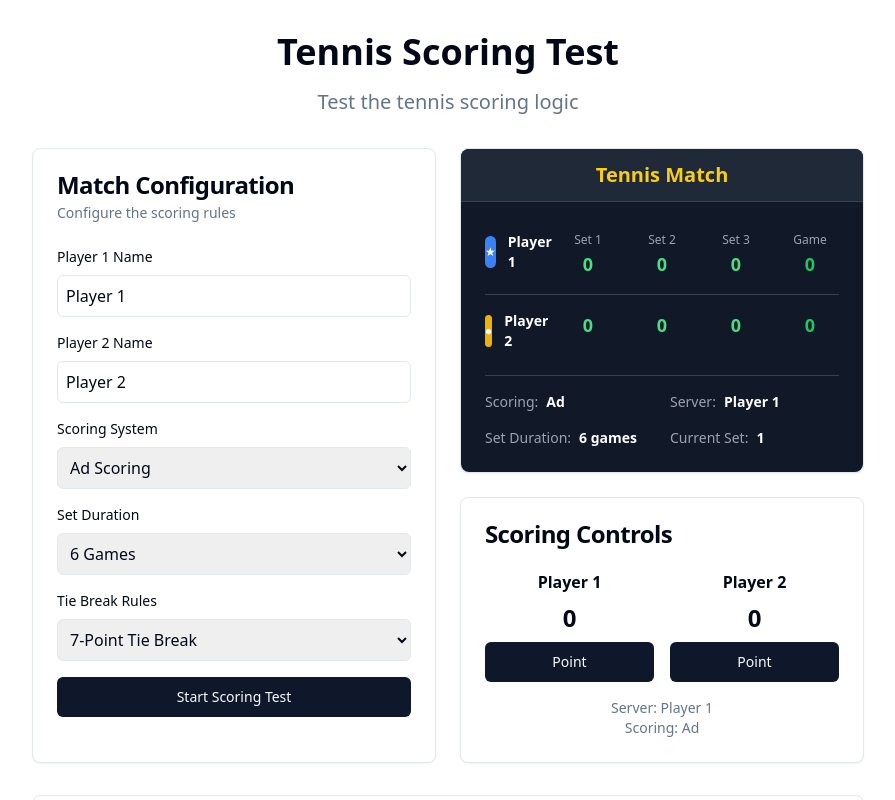
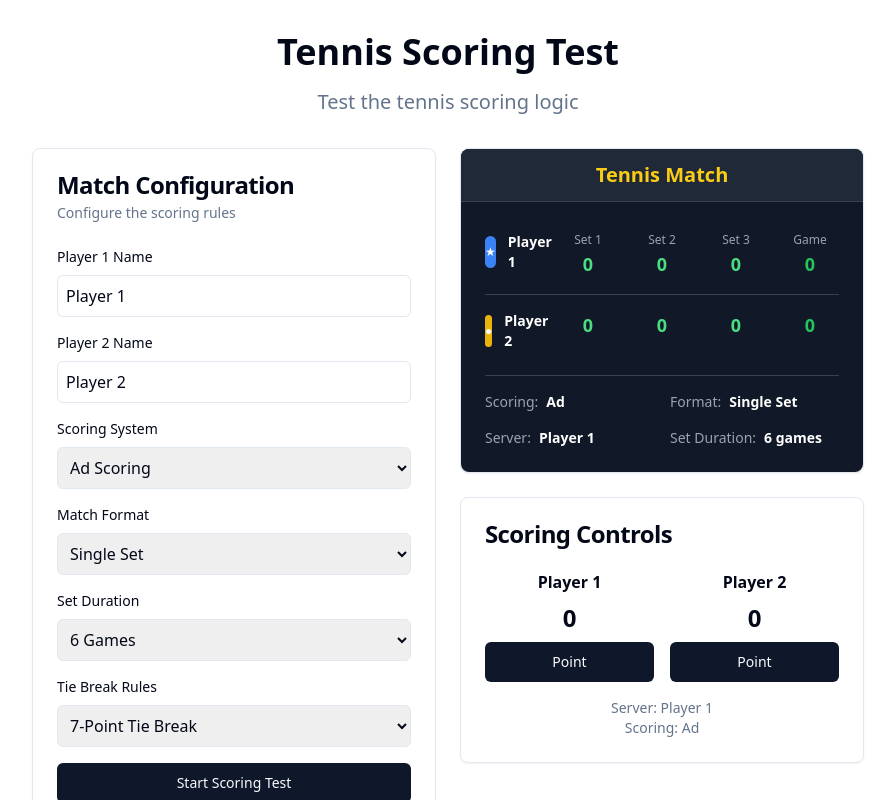
Before and after one commit to paulcham/tennis-score-sharer, a React (Create React App) app: page / in a window 1280 px wide. Both pictures are taken after a click on the button "Start Scoring Test". Shown: the top 800 px of the page, without its empty margins (192-1087 px from the left). Built offline with nearby package versions, Linux system fonts and the light colour scheme.

Commit message:
Add match format configuration (single, best of 3, best of 5) and fix ESLint warning

```diff
--- a/src/components/scoring/GameScorer.tsx
+++ b/src/components/scoring/GameScorer.tsx
@@ -20,7 +20,7 @@ const GameScorer: React.FC<GameScorerProps> = ({ config }) => {
     { player1Games: 0, player2Games: 0, isComplete: false }
   ]);
 
-  const [currentSet, setCurrentSet] = useState(1);
+  const [currentSet] = useState(1);
   const [gameHistory, setGameHistory] = useState<GameScore[]>([]);
 
   const handlePoint = (scoringPlayer: Player) => {
--- a/src/components/scoring/Scoreboard.tsx
+++ b/src/components/scoring/Scoreboard.tsx
@@ -118,6 +118,13 @@ const Scoreboard: React.FC<ScoreboardProps> = ({ config, currentGameScore, sets,
                   </span>
                 </div>
                 <div>
+                  <span className="text-gray-400">Format:</span>
+                  <span className="ml-2 font-semibold">
+                    {config.matchFormat === 'single' ? 'Single Set' :
+                     config.matchFormat === 'best-of-3' ? 'Best of 3' : 'Best of 5'}
+                  </span>
+                </div>
+                <div>
                   <span className="text-gray-400">Server:</span>
                   <span className="ml-2 font-semibold">
                     {currentGameScore.server === 'player1' ? config.player1Name : config.player2Name}
@@ -126,10 +133,6 @@ const Scoreboard: React.FC<ScoreboardProps> = ({ config, currentGameScore, sets,
                 <div>
                   <span className="text-gray-400">Set Duration:</span>
                   <span className="ml-2 font-semibold">{config.setDuration} games</span>
-                </div>
-                <div>
-                  <span className="text-gray-400">Current Set:</span>
-                  <span className="ml-2 font-semibold">{currentSet}</span>
                 </div>
               </div>
             </div>
--- a/src/pages/TestScoring.tsx
+++ b/src/pages/TestScoring.tsx
@@ -74,6 +74,19 @@ const TestScoring: React.FC = () => {
               </div>
 
               <div>
+                <label className="block text-sm font-medium mb-2">Match Format</label>
+                <select
+                  value={config.matchFormat}
+                  onChange={(e) => handleConfigChange('matchFormat', e.target.value)}
+                  className="w-full p-2 border rounded-md"
+                >
+                  <option value="single">Single Set</option>
+                  <option value="best-of-3">Best of 3 Sets</option>
+                  <option value="best-of-5">Best of 5 Sets</option>
+                </select>
+              </div>
+
+              <div>
                 <label className="block text-sm font-medium mb-2">Set Duration</label>
                 <select
                   value={config.setDuration}
```
